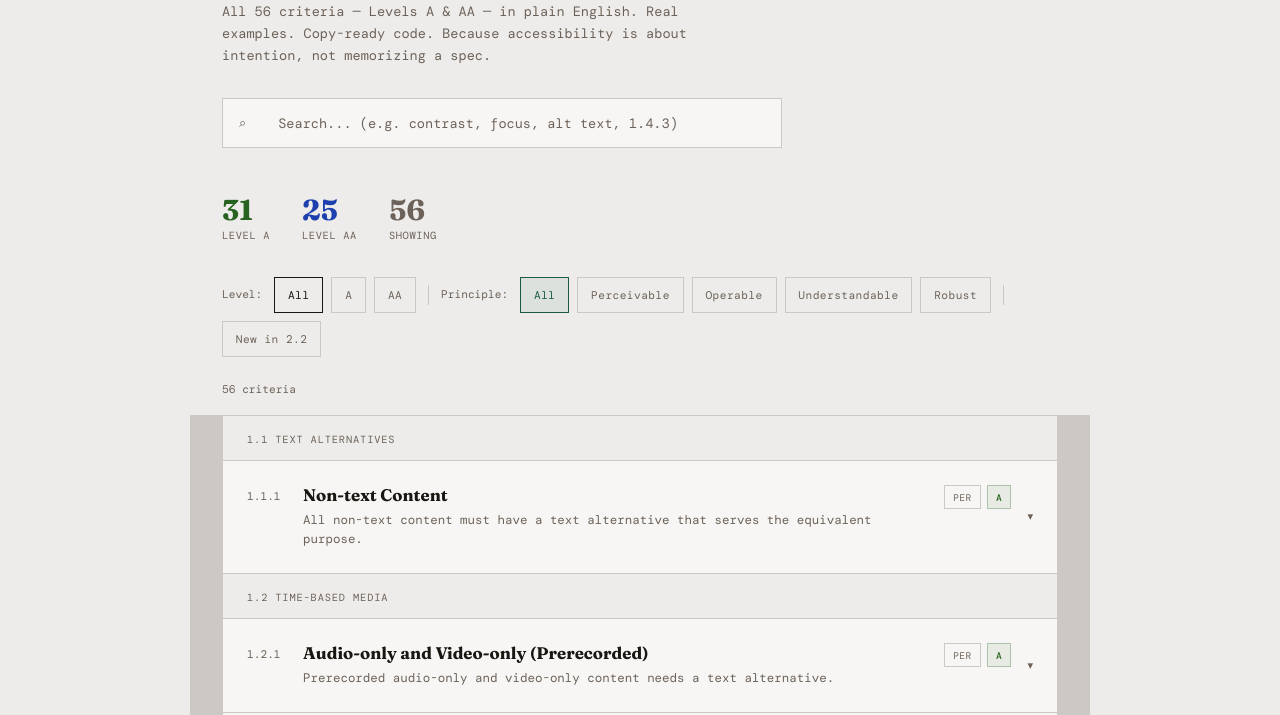
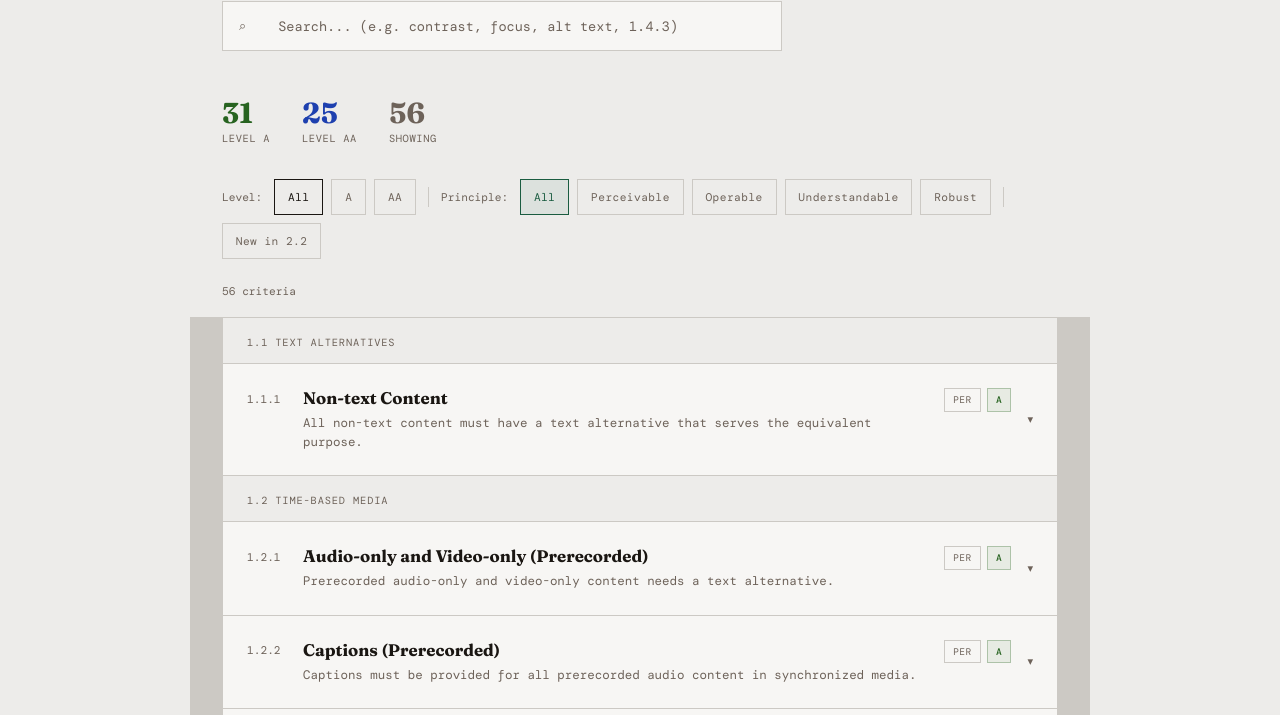
Before and after one commit to bbrdnx/MTRCD, a plain HTML site: page index.html in a window 1280 px wide. Shown: the part 385-1100 px from the top of the page. Drawn offline with nearby package versions, Linux system fonts and the light colour scheme; a script that the page names is missing.

```diff
--- a/index.html
+++ b/index.html
@@ -302,7 +302,6 @@
 <div class="hero">
   <p class="hero-eyebrow">WCAG Quick Reference</p>
   <h1>WCAG 2.2 <em>without</em><br>the jargon.</h1>
-  <p>All 56 criteria &#8212; Levels A &amp; AA &#8212; in plain English. Real examples. Copy-ready code. Because accessibility is about intention, not memorizing a spec.</p>
   <div class="search-wrap">
     <span class="search-icon">&#8981;</span>
     <input type="text" id="search" placeholder="Search... (e.g. contrast, focus, alt text, 1.4.3)" oninput="render()" aria-label="Search WCAG criteria">
```
Also changed, not shown: wcag/index.html (+0 -1 lines).
